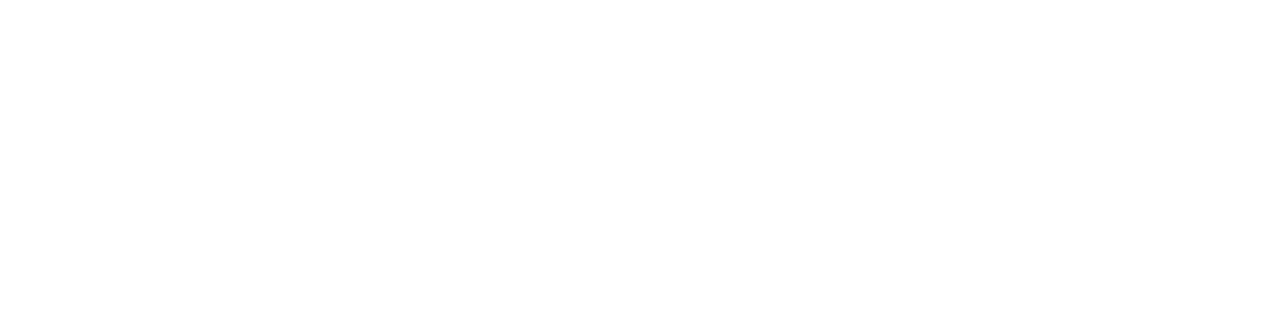
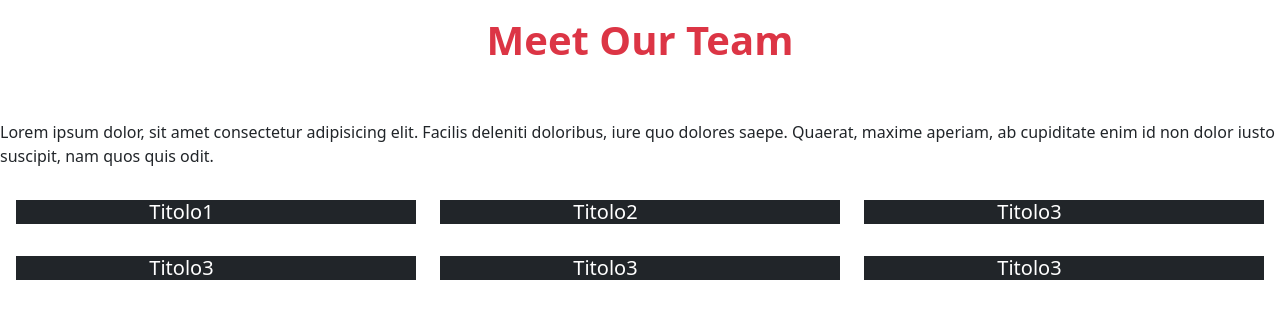
Before and after one commit to LucaIapadre98/js-our-team, a plain HTML site: page index.html in a window 1280 px wide. Drawn offline with nearby package versions, Linux system fonts and the light colour scheme.

Commit message:
aggiunta la struttura

```diff
--- a/index.html
+++ b/index.html
@@ -17,5 +17,96 @@
     <script src="./js/script.js" defer></script>
 </head>
 <body>
+    <div class="title d-flex justify-content-center pt-3">
+        <h1 class="fw-bold text-danger">Meet Our Team</h1>
+    </div>
+    <div class="text d-flex  justify-content-center pt-5">
+        <p>Lorem ipsum dolor, sit amet consectetur adipisicing elit. Facilis deleniti doloribus, iure quo dolores saepe.
+            Quaerat, maxime aperiam, ab cupiditate enim id non dolor iusto suscipit, nam quos quis odit.</p>
+    </div>
+    <div class="cards">
+        <div class="row p-3">
+            <div class="col-4">
+                <div class="row g-0 bg-dark text-white">
+                    <div class="col-md-4">
+                      <img src="" class="img-fluid rounded-start" alt="">
+                    </div>
+                    <div class="col-md-8">
+                      <div class="card-body">
+                        <h5 class="card-title">Titolo1</h5>
+                        <p class="card-text"></p>
+                      </div>
+                    </div>
+                </div>
+            </div>
+            <div class="col-4 ">
+                <div class="row g-0 bg-dark text-white">
+                    <div class="col-md-4">
+                      <img src="" class="img-fluid rounded-start" alt="">
+                    </div>
+                    <div class="col-md-8">
+                      <div class="card-body">
+                        <h5 class="card-title">Titolo2</h5>
+                        <p class="card-text"></p>
+                      </div>
+                    </div>
+                </div>
+            </div>
+            <div class="col-4">
+                <div class="row g-0 bg-dark text-white">
+                    <div class="col-md-4">
+                      <img src="" class="img-fluid rounded-start" alt="">
+                    </div>
+                    <div class="col-md-8">
+                      <div class="card-body">
+                        <h5 class="card-title">Titolo3</h5>
+                        <p class="card-text"></p>
+                      </div>
+                    </div>
+                </div>
+            </div>
+        </div>
+        <div class="row p-3">
+            <div class="col-4">
+                <div class="row g-0 bg-dark text-white">
+                    <div class="col-md-4">
+                      <img src="" class="img-fluid rounded-start" alt="">
+                    </div>
+                    <div class="col-md-8">
+                      <div class="card-body">
+                        <h5 class="card-title">Titolo3</h5>
+                        <p class="card-text"></p>
+                      </div>
+                    </div>
+                </div>
+            </div>
+            <div class="col-4">
+                <div class="row g-0 bg-dark text-white">
+                    <div class="col-md-4">
+                      <img src="" class="img-fluid rounded-start" alt="">
+                    </div>
+                    <div class="col-md-8">
+                      <div class="card-body">
+                        <h5 class="card-title">Titolo3</h5>
+                        <p class="card-text"></p>
+                      </div>
+                    </div>
+                </div>
+            </div>
+            <div class="col-4">
+                <div class="row g-0 bg-dark text-white">
+                    <div class="col-md-4">
+                      <img src="" class="img-fluid rounded-start" alt="">
+                    </div>
+                    <div class="col-md-8">
+                      <div class="card-body">
+                        <h5 class="card-title">Titolo3</h5>
+                        <p class="card-text"></p>
+                      </div>
+                    </div>
+                </div>
+            </div>
+        </div>
+    </div>
 </body>
 </html>
```
